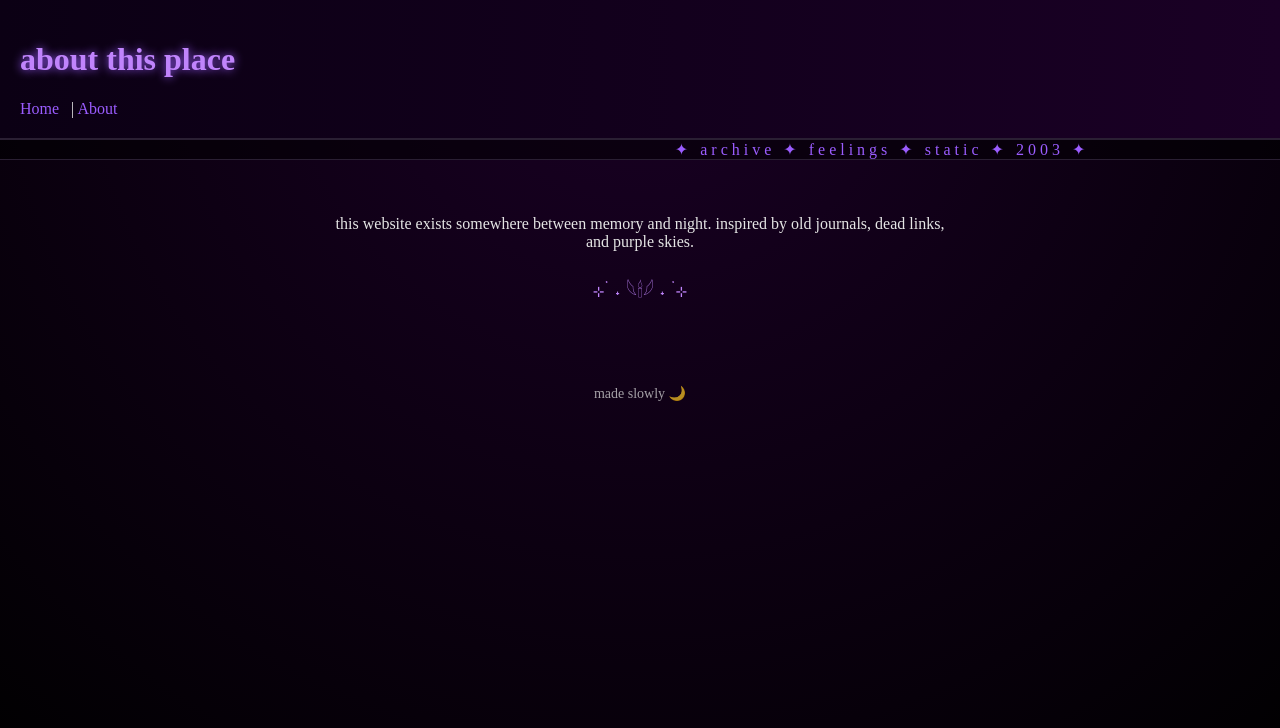
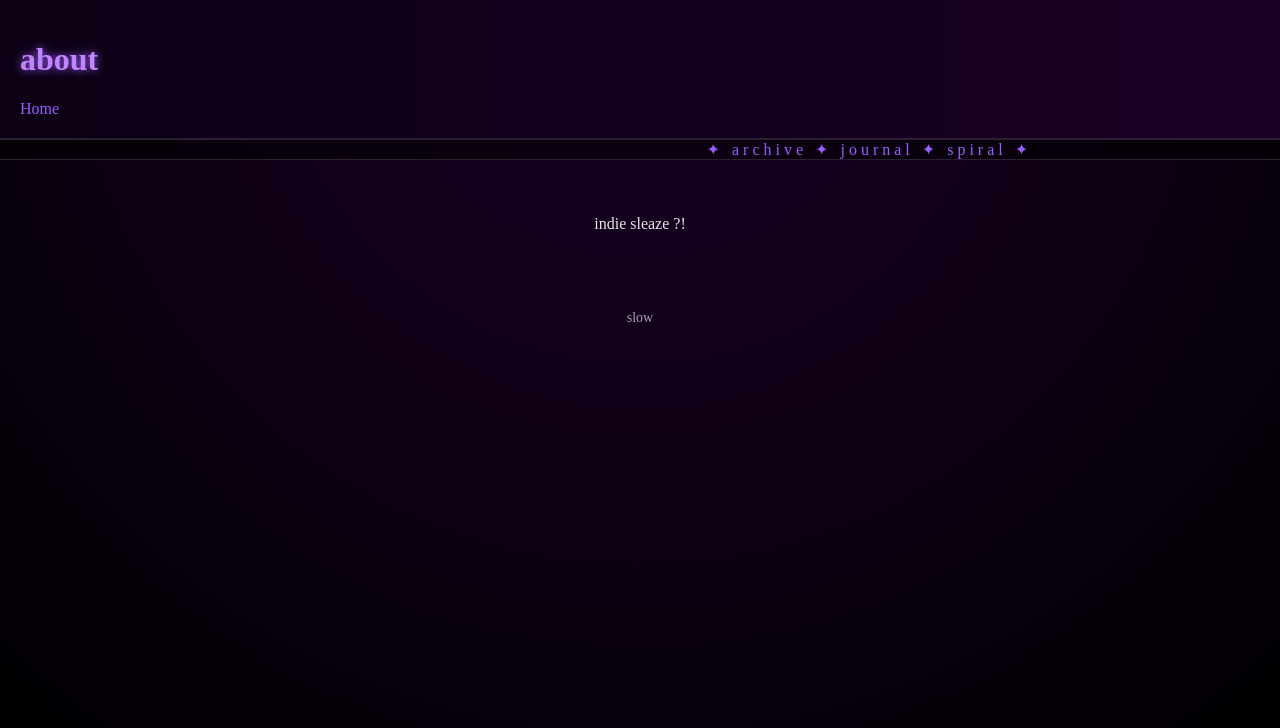
Before and after one commit to ribhyaxx/wonderweb, a plain HTML site: page about.html in a window 1280 px wide. Drawn offline with Linux system fonts and the light colour scheme.

Commit message:
Update about.html

```diff
--- a/about.html
+++ b/about.html
@@ -2,36 +2,31 @@
 <html lang="en">
 <head>
   <meta charset="UTF-8">
-  <title>about — clove & cherry</title>
+  <title>about</title>
   <link rel="stylesheet" href="style.css">
 </head>
+
 <body>
 
 <header>
-  <h1 class="glow">about this place</h1>
+  <h1 class="glow">about</h1>
   <nav>
-    <a href="index.html">Home</a> |
-    <a href="abt.html">About</a>
+    <a href="index.html">Home</a>
   </nav>
 </header>
 
 <div class="walking-text">
-  <span>✦ archive ✦ feelings ✦ static ✦ 2003 ✦</span>
+  <span>✦ archive ✦ journal ✦ spiral ✦</span>
 </div>
 
 <main class="content">
   <p>
-    this website exists somewhere between memory and night.
-    inspired by old journals, dead links, and purple skies.
-  </p>
-
-  <p class="sigil">
-    ⊹ ࣪ ˖ 𓆩🕯𓆪 ˖ ࣪ ⊹
+    indie sleaze ?!
   </p>
 </main>
 
 <footer>
-  made slowly 🌙
+slow
 </footer>
 
 <script src="script.js"></script>
```
